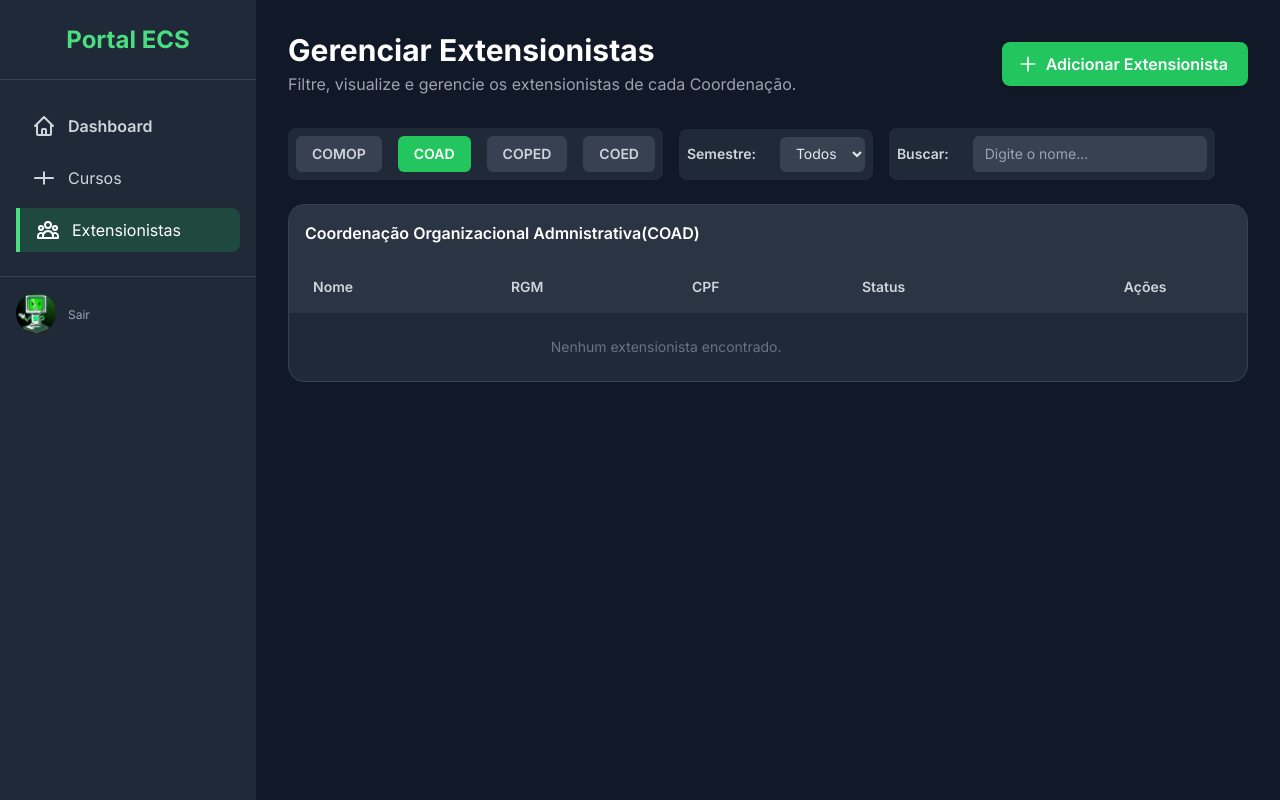
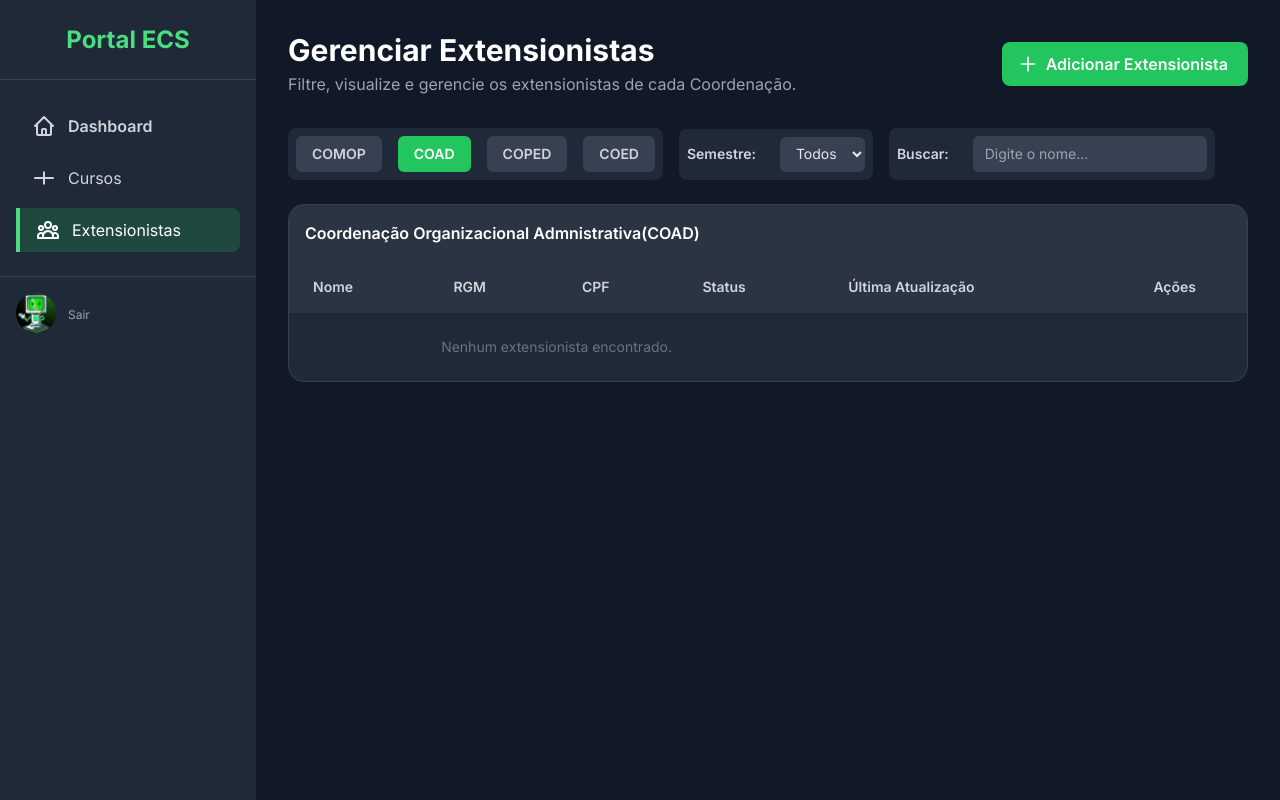
Before and after one commit to gustavomartinezx/site-da-ecs, a Django app: page /extensionistas/home/ in a window 1280 px wide, after a click on "COAD". Run offline with Django 5.2, Linux system fonts and the light colour scheme; data that the repository does not hold is empty; some libraries are stand-ins or nearby versions.

Commit message:
🔧 simple fix: adicionando campos de atualização onde faltava

```diff
--- a/apps/extensionistas/templates/extensionistas.html
+++ b/apps/extensionistas/templates/extensionistas.html
@@ -108,6 +108,7 @@ Gerenciar Extensionistas
                         <th scope="col" class="px-6 py-4 font-semibold">RGM</th>
                         <th scope="col" class="px-6 py-4 font-semibold">CPF</th>
                         <th scope="col" class="px-6 py-4 font-semibold">Status</th>
+                        <th scope="col" class="px-6 py-4 font-semibold">Última Atualização</th>
                         <th scope="col" class="px-6 py-4 font-semibold text-center">Ações</th>
                     </tr>
                 </thead>
@@ -157,6 +158,7 @@ Gerenciar Extensionistas
                         <th scope="col" class="px-6 py-4 font-semibold">RGM</th>
                         <th scope="col" class="px-6 py-4 font-semibold">CPF</th>
                         <th scope="col" class="px-6 py-4 font-semibold">Status</th>
+                        <th scope="col" class="px-6 py-4 font-semibold">Última Atualização</th>
                         <th scope="col" class="px-6 py-4 font-semibold text-center">Ações</th>
                     </tr>
                 </thead>
@@ -206,6 +208,7 @@ Gerenciar Extensionistas
                         <th scope="col" class="px-6 py-4 font-semibold">RGM</th>
                         <th scope="col" class="px-6 py-4 font-semibold">CPF</th>
                         <th scope="col" class="px-6 py-4 font-semibold">Status</th>
+                        <th scope="col" class="px-6 py-4 font-semibold">Última Atualização</th>
                         <th scope="col" class="px-6 py-4 font-semibold text-center">Ações</th>
                     </tr>
                 </thead>
```
